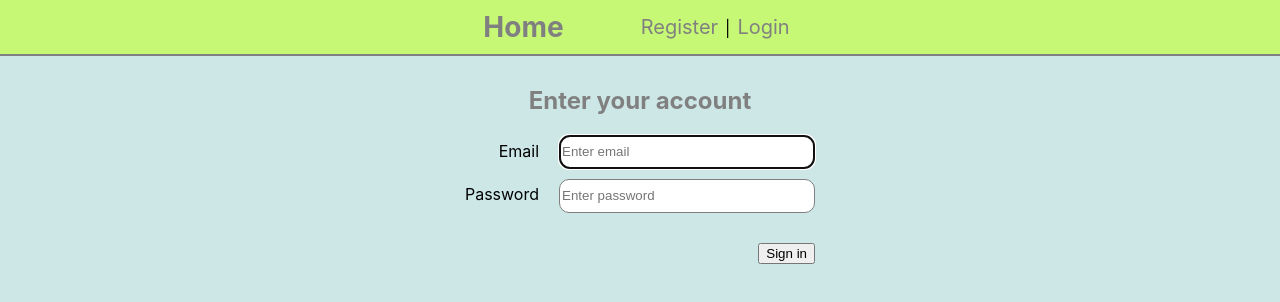
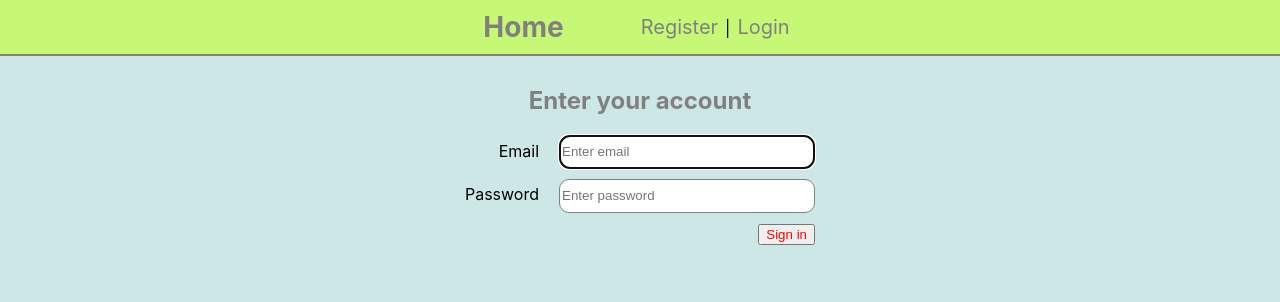
Before and after one commit to Mariusz-72/goit-react-hw-08-phonebook, a React (Create React App) app: page /goit-react-hw-08-phonebook/login in a window 1280 px wide. Shown: the top 302 px of the page. Built offline with nearby package versions, Linux system fonts and the light colour scheme.

Commit message:
update  final

```diff
--- a/src/components/LoginForm/LoginForm.jsx
+++ b/src/components/LoginForm/LoginForm.jsx
@@ -2,9 +2,10 @@ import UseForm from '../../shared/hooks/useForm';
 import initialState from './initialState';
 import FormField from '../../shared/API/components/formField';
 import fields from './fields';
+import css from './LoginForm.module.css';
 import Button from '../../shared/button/button';
 
-import css from './LoginForm.module.css';
+
 
 const LoginForm = ({ onSubmit }) => {
     const { state, handleChange, handleSubmit } = UseForm({
@@ -31,8 +32,8 @@ const LoginForm = ({ onSubmit }) => {
               {...fields.password}
             />
           </div>
-            <div className={css.button_wrap}>
-            <Button> Sign in </Button>
+          <div>
+            <Button className={css.button_signin}> Sign in </Button>
           </div>
         </form>
       </div>
--- a/src/components/LoginForm/LoginForm.module.css
+++ b/src/components/LoginForm/LoginForm.module.css
@@ -19,4 +19,5 @@
     display: grid;
     justify-content: center;
     margin-top: 20px;
+
 }
--- a/src/components/RegisterForm/registerForm.module.css
+++ b/src/components/RegisterForm/registerForm.module.css
@@ -19,4 +19,5 @@
     display: grid;
     justify-content: center;
     margin-top: 20px;
+
 }
--- a/src/shared/button/button.module.css
+++ b/src/shared/button/button.module.css
@@ -0,0 +1,3 @@
+.button {
+    color:red;
+}
```
Lines whose indentation alone changed are shown as unchanged.
